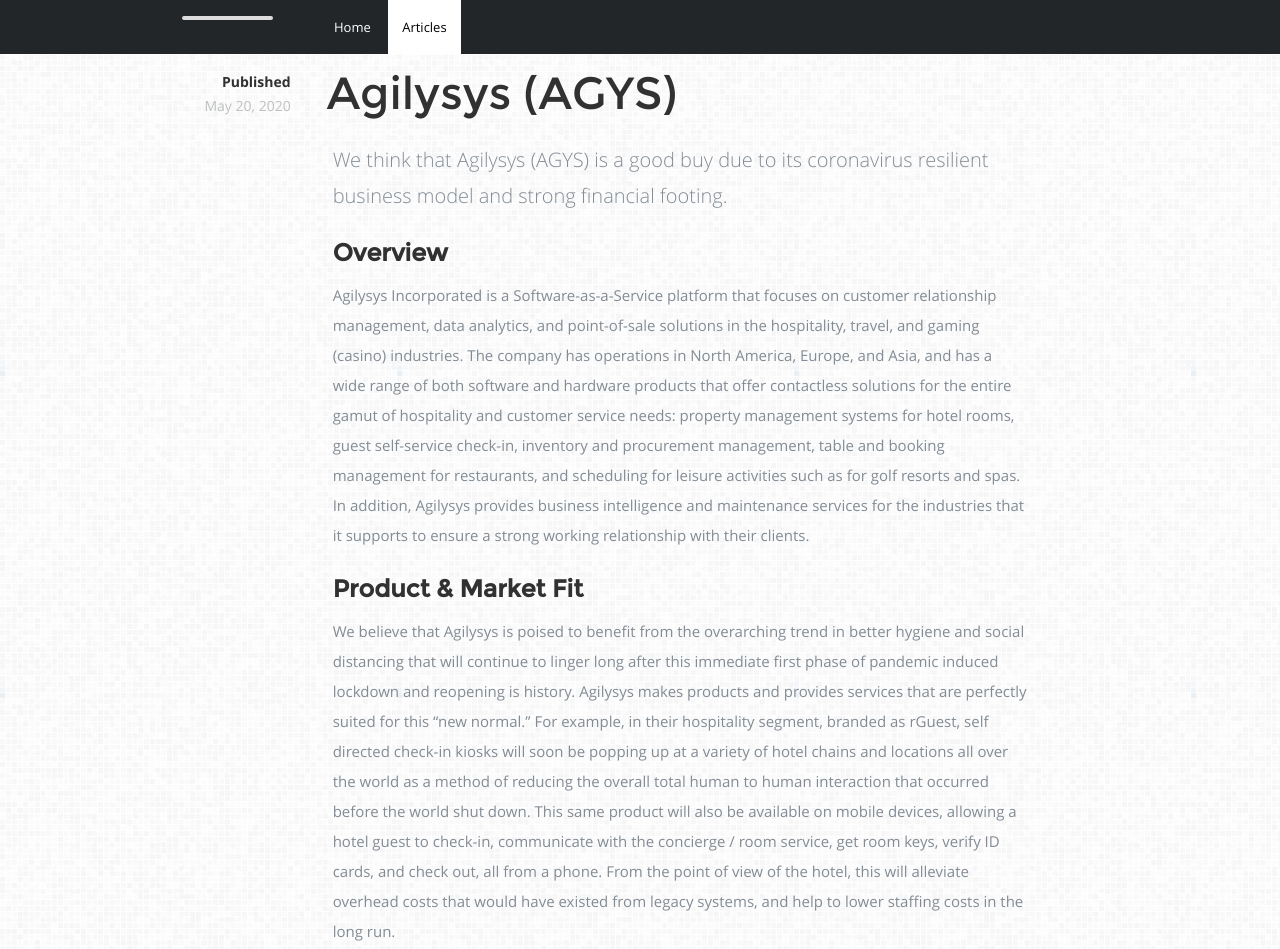
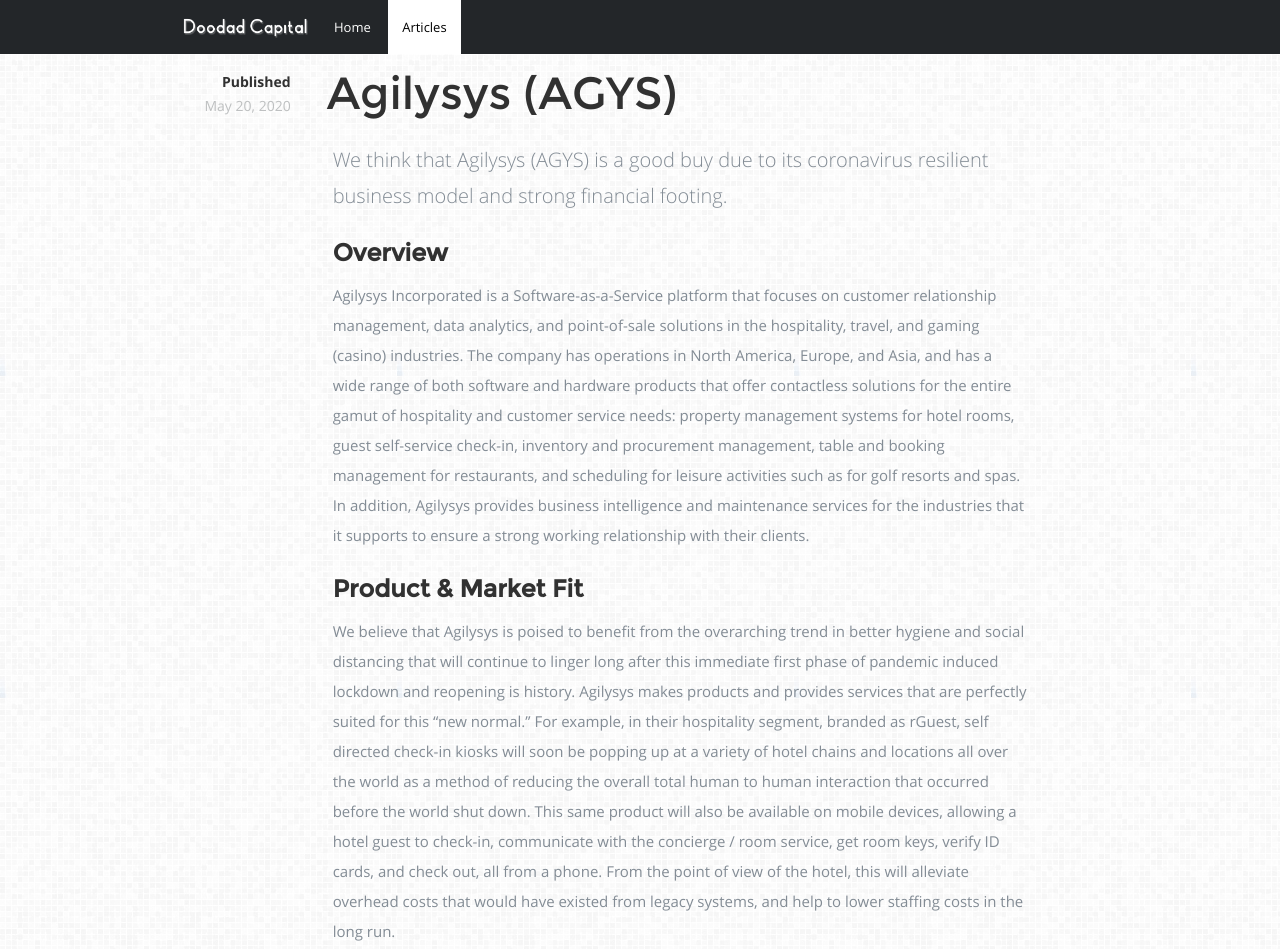
Before and after one commit to rahulshahaha/doodadCapital, a plain HTML site: page articles/agys.html in a window 1280 px wide. Shown: the top 949 px of the page. Drawn offline with nearby package versions, Linux system fonts and the light colour scheme; files whose address does not match are found by name.

Commit message:
image fixes

```diff
--- a/articles/agys.html
+++ b/articles/agys.html
@@ -37,7 +37,7 @@
 
    <!-- Favicons
 	================================================== -->
-	<link rel="shortcut icon" href="tabLogo2.jpg">
+	<link rel="shortcut icon" href="../tabLogo2.jpg">
 
 
 </head>
@@ -53,7 +53,7 @@
          <div class="col full">
 
             <div class="logo">
-               <a href="../index.html"><img alt="" src="images/straightLogo.png"></a>
+               <a href="../index.html"><img alt="" src="../images/straightLogo.png"></a>
             </div>
 
             <nav id="nav-wrap">
--- a/css/layout.css
+++ b/css/layout.css
@@ -1661,7 +1661,7 @@ footer .social-links li:first-child { margin-left: 0; }
    background-color: #C0C0C0 !important;
 }
 
-img{
+img.inArticle{
    display: block;
    margin-left: auto;
    margin-right: auto;
```
Also changed, not shown: articles/mesa.html (+3 -3 lines), articles/spac.html (+2 -2 lines), articles/vtiq.html (+3 -3 lines).
